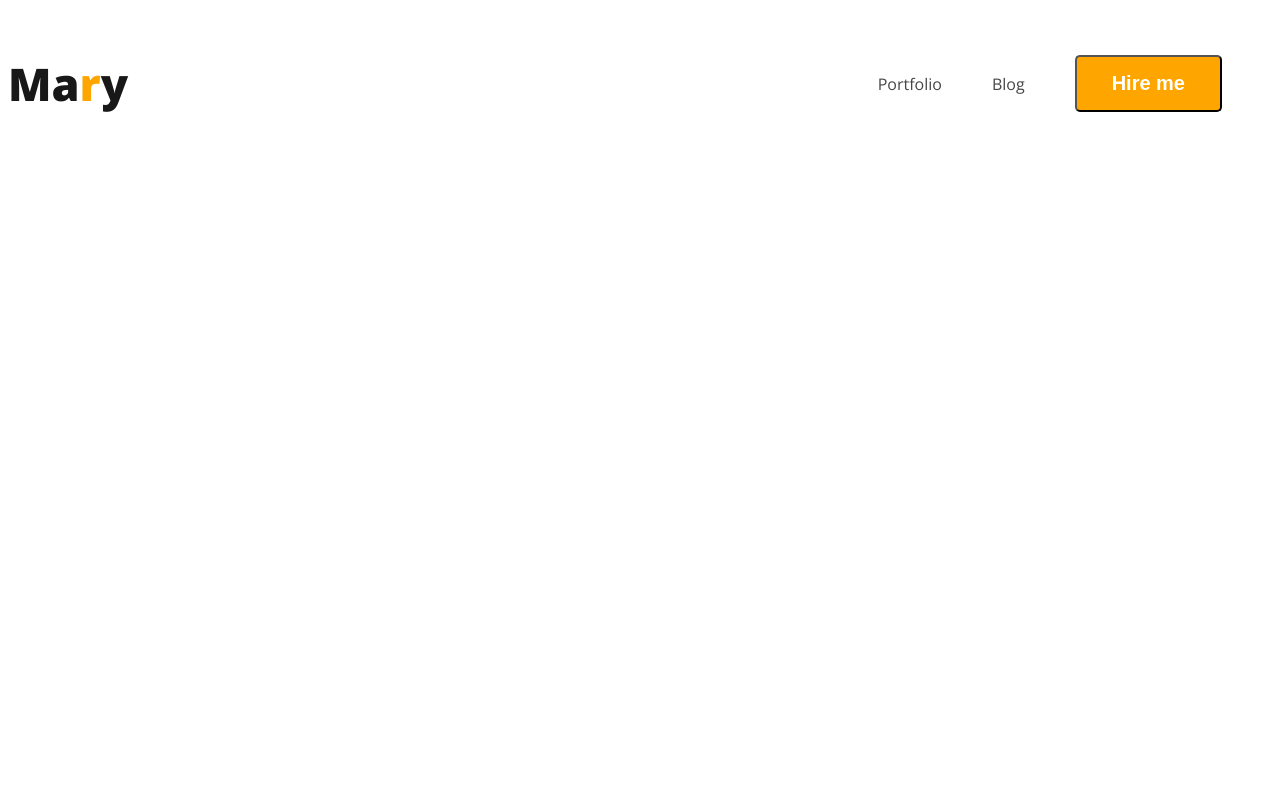
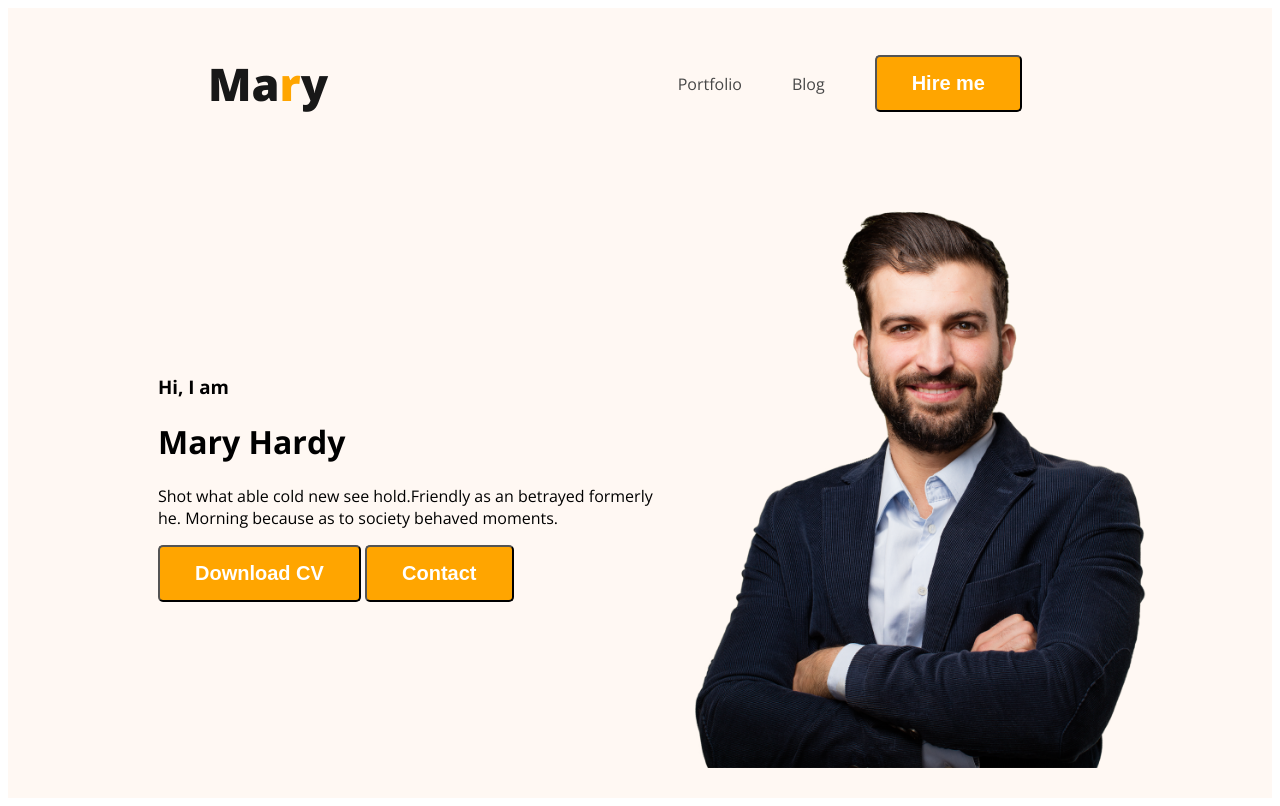
Before and after one commit to hasanali190120/webdevoloper-pro, a plain HTML site: page index.html in a window 1280 px wide. Drawn offline with nearby package versions, Linux system fonts and the light colour scheme.

Commit message:
added push

```diff
--- a/index.html
+++ b/index.html
@@ -10,7 +10,7 @@
     <link rel="stylesheet" href="styles/portfolio.css">
 </head>
 <body>
-    <header>
+    <header class="header">
         <nav>
             <h3 class="nav-tittle">Ma<span class="text-primary">r</span>y</h3>
             <ul>
@@ -19,7 +19,17 @@
             <li><button class="btn-primary">Hire me</button></li>
             </ul>
         </nav>
-
+         <div class="banner">
+            <div>
+                <h3 class="banner-greeding">Hi, I  am</h3>
+                <h1 class="banner-tittle">Mary Hardy</h1>
+                <p>Shot what able cold new see hold.Friendly as an betrayed formerly<br>
+                    he. Morning because as to society behaved moments.</p>
+                    <button class="btn-primary">Download CV</button>
+                    <button class="btn-primary">Contact</button>
+            </div>
+            <img class="profile-pic"src="images/hardy.png" alt="">
+         </div>
     </header>
     <main>
 
--- a/styles/portfolio.css
+++ b/styles/portfolio.css
@@ -11,6 +11,7 @@ nav{
     display: flex;
     justify-content: space-between;
     align-items: center;
+    margin: 0px 200px;
 }
 .nav-tittle{
  color: #181818;
@@ -37,3 +38,14 @@ nav a{
     font-weight: 700;
     padding: 15px 35px;
 }
+.header{
+ background-color: #FFF8F3;
+}
+.banner{
+    padding: 30px 30px 30px 150px;
+    display: flex;
+    align-items: center;
+}
+.profile-pic{
+    width: 500px;
+}
```
